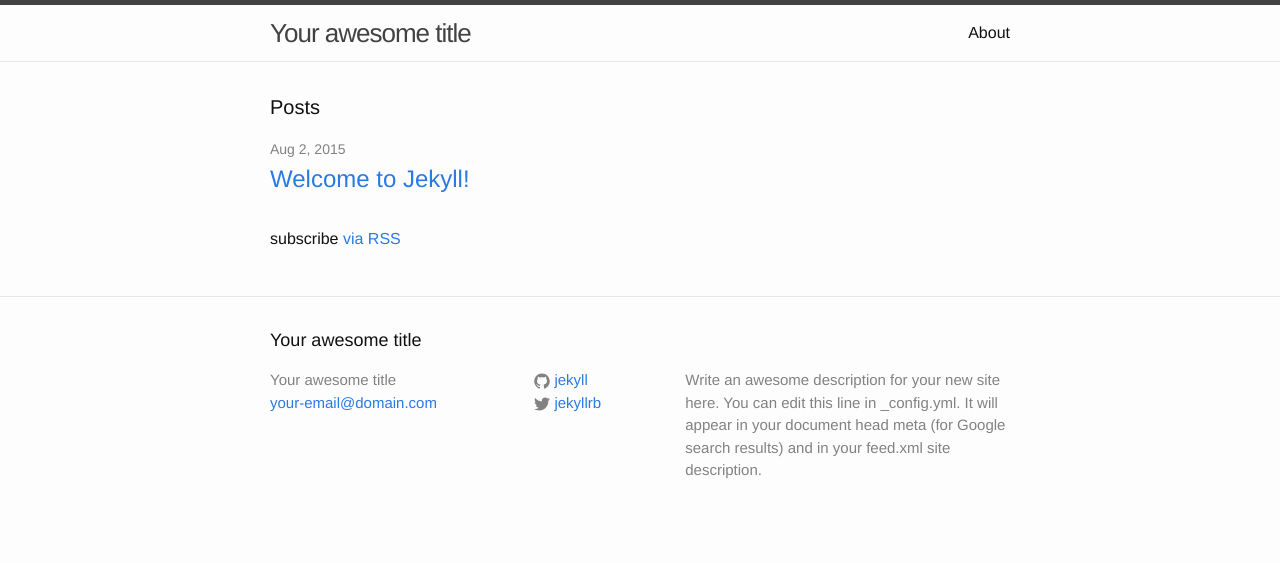
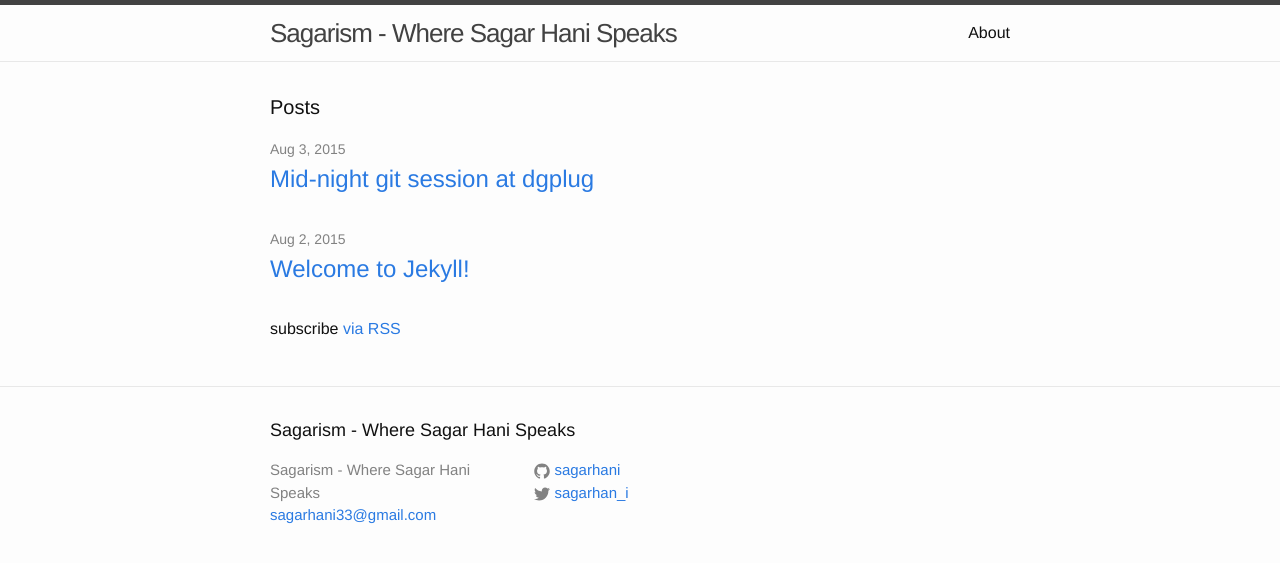
Before and after one commit to sagarhani/sagarism.github.io, a Jekyll site: the page built from index.html, in a window 1280 px wide. Shown: the top 563 px of the page. Built offline with Jekyll 4.4.1, drawn with Linux system fonts in a browser that asks for light colours; part of the change alters nothing that is shown.

Commit message:
Mid-night git session at dgplug

````diff
--- a/_config.yml
+++ b/_config.yml
@@ -1,14 +1,11 @@
 # Site settings
-title: Your awesome title
-email: your-email@domain.com
-description: > # this means to ignore newlines until "baseurl:"
-  Write an awesome description for your new site here. You can edit this
-  line in _config.yml. It will appear in your document head meta (for
-  Google search results) and in your feed.xml site description.
-baseurl: "" # the subpath of your site, e.g. /blog/
-url: "http://yourdomain.com" # the base hostname & protocol for your site
-twitter_username: jekyllrb
-github_username:  jekyll
+title: Sagarism - Where Sagar Hani Speaks
+email: sagarhani33@gmail.com
+description:
+baseurl: ""
+url: "http://sagarhani.in"
+twitter_username: sagarhan_i
+github_username:  sagarhani
 
 # Build settings
 markdown: kramdown
--- /dev/null
+++ b/_posts/2015-08-03-midnight-git-session-at-dgplug.markdown
@@ -0,0 +1,140 @@
+---
+layout: post
+title:  "Mid-night git session at dgplug"
+date:   2015-08-03 20:08:56
+categories: jekyll update
+---
+
+
+I’m using git since few months. The world of git is too big. You have lot of things to explore in that.
+
+One way to explore things in any technology or programming language is by solving the problems.
+
+On [#dgplug][dgplug] (Durgapur Linux Users’ Group) channel, someone had a problem with git.
+
+The problem statement goes like this :
+
+A person has made 4 commits and sent a pull request. Now, the owner of the GitHub repository is asking that person to remove the last 2 commits i.e commit number – 3 and commit number – 4. How can one remove the last 2 commits keeping first 2 commits as it is ?
+
+[Sayan][sayan] was there to help in this problem. He took a hands-on session at that late night (It was around 11.45 p.m IST).
+
+If you want to learn to solve this problem, just follow these instructions :
+
+First we cloned this repository :
+
+```$ git clone https://github.com/kushaldas/pym/```
+
+As usual, you need to change your current directory to project directory, so hit :
+
+```$ cd pym```
+
+Now you are inside the project directory. We moved into code directory of the project. To do this, hit :
+
+```$ cd code```
+
+We added a new file called helloworld.py
+
+After this, check the status of the git by executing :
+
+```$ git status```
+
+You will be able to see ```helloworld.py``` file name in red color under Untracked files. This tells that the file has not been tracked by the git.
+Please remember this point as this is important.
+
+Next do :
+
+```$ git diff```
+
+This will not show any changes as of now.
+
+Now add this statement in argvtest.py  file :
+
+```print 'hello world'```
+
+Note : argvtest.py file is already present in the code directory
+
+Now again, check the status of the git by executing :
+
+```$ git status```
+
+Can you see the changes now ?
+
+We can see argvtest.py file in red color under modified files and hellowold.py file in red color under Untracked files.
+
+Now do :
+
+```$ git diff```
+
+You can see the changes you have made. If you have added a new line you will be able see it in green color preceding with ```+``` (plus) symbol. If you have deleted a line you will be able see it in red color preceding with ```–``` (minus) symbol.
+
+I hope you have completely understood till here. :)
+
+Now do :
+
+```$ git add argvtest.py```
+
+The argvtest.py file is now staged. To check this, do :
+
+```$ git status```
+
+You can see the color of the modified file i.e argvtest.py has been changed from red to green. This represent that the file has been staged and tracked by git.
+
+Now do :
+
+```$ git diff```
+
+You don’t see nothing, because by default git diff shows whatever is there in modified.
+
+Since we have nothing in modified area, it doesn’t show anything.
+
+argvtest.py file is now staged and if you want to see the changes, do :
+
+$``` git diff --staged```
+
+This will show the changes in the staged area.
+
+Note : ```$ git diff --staged``` and ```$ git diff --cached``` does same thing.
+
+Now let’s commit this by doing :
+
+```$ git commit```
+
+This will open a text editor and you will see the text in there “Changes to be committed”.
+
+Now write the commit message in the first line, then save and quit. (Lines starting with # will be ignored)
+
+To see your commit, do :
+
+```$ git log```
+
+To see the changes made in the commit, do :
+
+```$ git log -p```
+
+There will be lot of commits, now do :
+
+```$ git reset --soft HEAD~1```
+
+```$ git status```
+
+See the output. Understood what ```$ git reset --soft HEAD~1``` did ?
+
+Soft reset brings the changes to staged.
+
+Now,
+
+```$ git reset HEAD argvtest.py```
+
+will bring into unstaged area as you can see in the output, it shows the file name under Unstaged changes.
+
+HEAD is referred as the topmost commit in git just like tip is referred as the topmost commit in mercurial.
+
+HEAD~1 takes 1 commit behind.
+HEAD~2 takes 2 commit behind and so on…
+
+Important note : If we do ```$ git reset --soft HEAD``` then we won’t loose the changes made in other commits which were removed.
+
+I hope after reading this post you would have understood how to solve the above mentioned problem. :)
+
+[dgplug]: http://dgplug.org
+[sayan]: sayanchowdhury.dgplug.org
````
Also changed, not shown: 7 other files.
